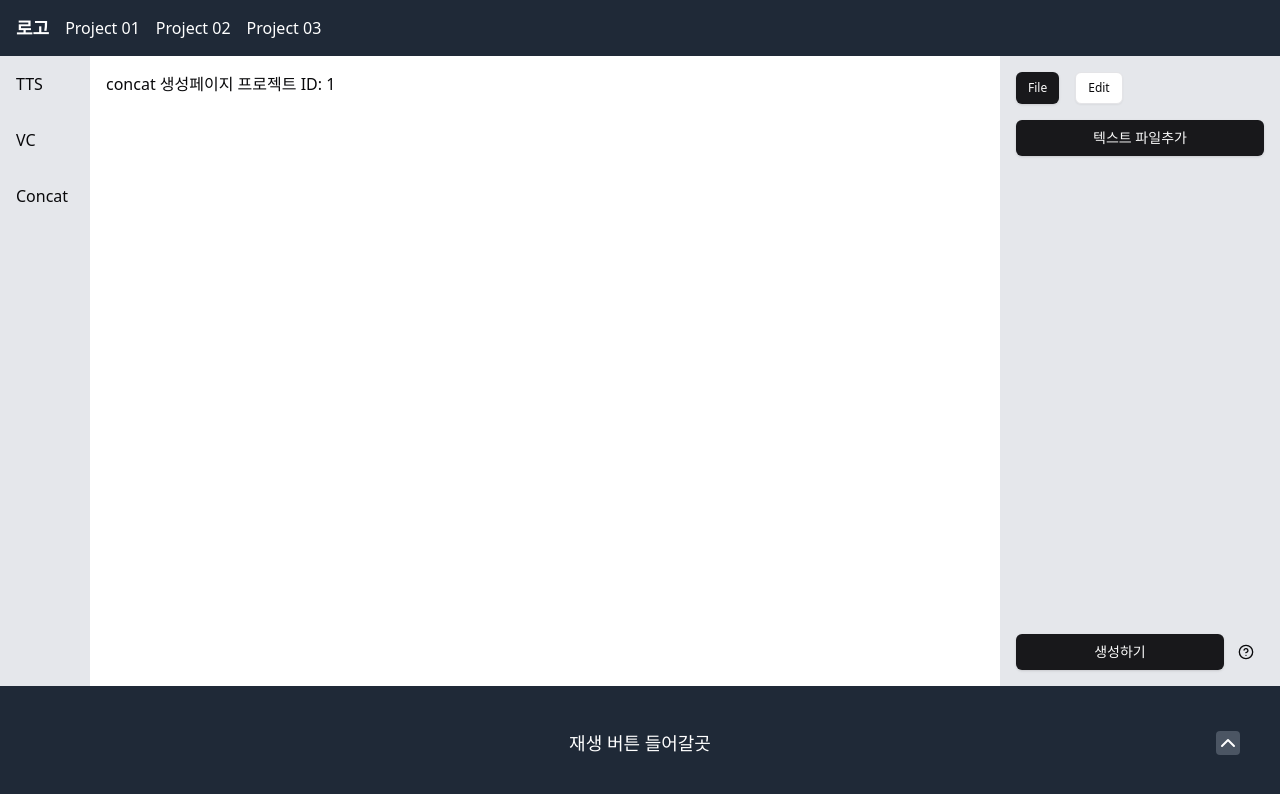
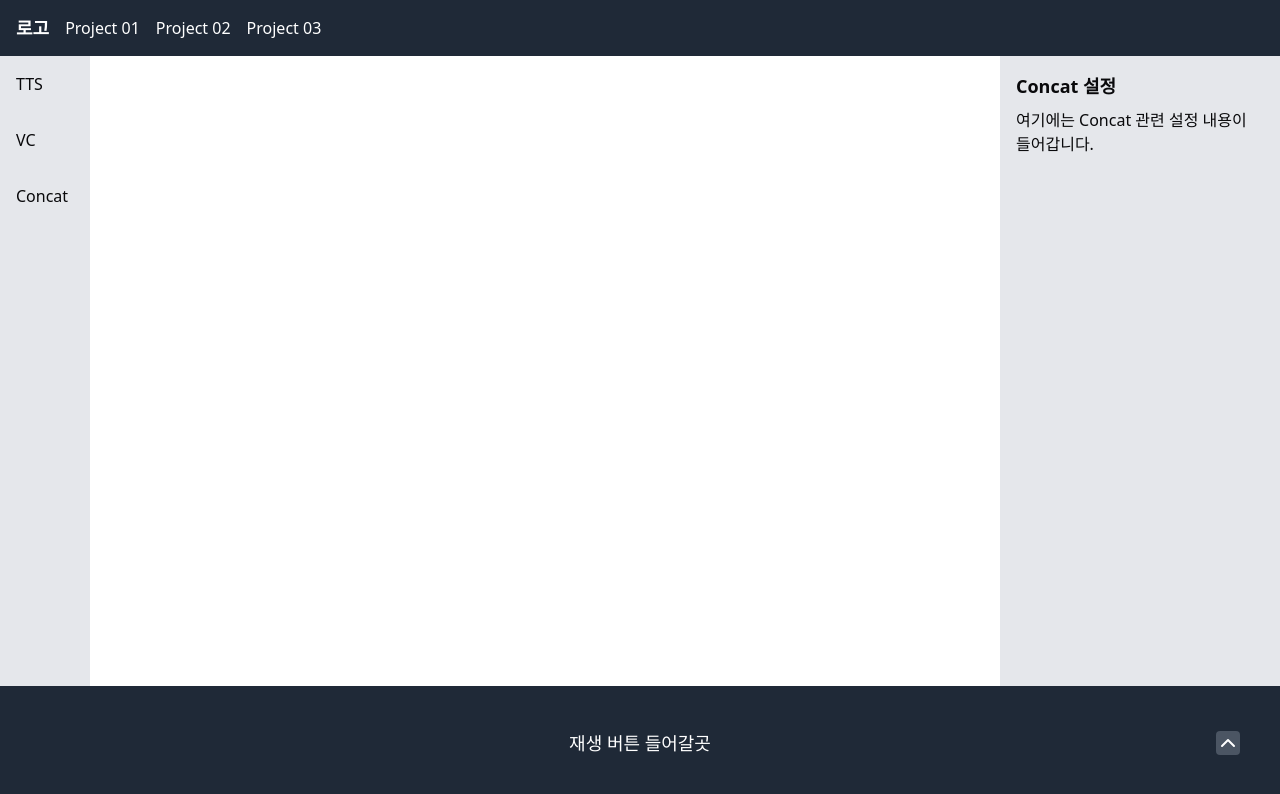
Before and after one commit to FC-DEV-FinalProject/FinalProject_5RE5_FE, a React (Vite) app: page /project/concat/1 in a window 1280 px wide. Shown: the top 794 px of the page. Built offline with nearby package versions, Linux system fonts and the light colour scheme.

Commit message:
feat: 프로젝트 우측 사이드바 컴포넌트화 (#46)

```diff
--- /dev/null
+++ b/src/components/sidebar/ConcatSidebar.tsx
@@ -0,0 +1,10 @@
+const ConcatSidebar = () => {
+  return (
+    <div className='flex flex-col'>
+      <h2 className='mb-2 text-lg font-bold'>Concat 설정</h2>
+      <p>여기에는 Concat 관련 설정 내용이 들어갑니다.</p>
+    </div>
+  );
+};
+
+export default ConcatSidebar;
--- /dev/null
+++ b/src/components/sidebar/TTSSidebar.tsx
@@ -0,0 +1,48 @@
+import { useState } from 'react';
+import { Button } from '@/components/ui/button';
+import EditContent from '@/components/sidebar/sidebarContent/EditContent';
+
+const FileContent = () => {
+  return (
+    <div className='flex flex-col h-full'>
+      <div className='flex-1 w-full'>
+        <Button className='w-full'>텍스트 파일추가</Button>
+      </div>
+
+      <div className='flex items-center justify-between gap-1'>
+        <Button className='flex-1' variant='default'>
+          생성하기
+        </Button>
+      </div>
+    </div>
+  );
+};
+
+const TTSSidebar = () => {
+  const [activeTab, setActiveTab] = useState<'file' | 'edit'>('file');
+
+  return (
+    <>
+      <div className='flex gap-4 mb-4'>
+        <Button
+          variant={activeTab === 'file' ? 'default' : 'outline'}
+          size='sm'
+          onClick={() => setActiveTab('file')}
+        >
+          File
+        </Button>
+        <Button
+          variant={activeTab === 'edit' ? 'default' : 'outline'}
+          size='sm'
+          onClick={() => setActiveTab('edit')}
+        >
+          Edit
+        </Button>
+      </div>
+      {/* 탭별 콘텐츠 */}
+      {activeTab === 'file' ? <FileContent /> : <EditContent />}
+    </>
+  );
+};
+
+export default TTSSidebar;
--- /dev/null
+++ b/src/components/sidebar/VCSidebar.tsx
@@ -0,0 +1,10 @@
+const VCSidebar = () => {
+  return (
+    <div className='flex flex-col'>
+      <h2 className='mb-2 text-lg font-bold'>VC 설정</h2>
+      <p>여기에는 VC 관련 설정 내용이 들어갑니다.</p>
+    </div>
+  );
+};
+
+export default VCSidebar;
--- a/src/layout/ProjectLayout.tsx
+++ b/src/layout/ProjectLayout.tsx
@@ -4,25 +4,9 @@ import { ChevronDown, ChevronUp, CircleHelp } from 'lucide-react';
 import { useHotkeys } from 'react-hotkeys-hook';
 import { Button } from '@/components/ui/button';
 import EditContent from '@/components/sidebar/sidebarContent/EditContent';
-
-const FileContent = () => {
-  return (
-    <div className='flex flex-col h-full'>
-      <div className='flex-1 w-full'>
-        <Button className='w-full'>텍스트 파일추가</Button>
-      </div>
-
-      <div className='flex items-center justify-between gap-1 '>
-        <Button className='flex-1' variant='default'>
-          생성하기
-        </Button>
-        <Button variant='ghost' size='icon' aria-label='도움말'>
-          <CircleHelp />
-        </Button>
-      </div>
-    </div>
-  );
-};
+import TTSSidebar from '@/components/sidebar/TTSSidebar';
+import VCSidebar from '@/components/sidebar/VCSidebar';
+import ConcatSidebar from '@/components/sidebar/ConcatSidebar';
 
 const ProjectLayout = () => {
   // Footer 상태 관리 (열림/닫힘 여부)
@@ -48,21 +32,21 @@ const ProjectLayout = () => {
     <div className='flex flex-col h-screen'>
       {/* 헤더 */}
       <header className='flex items-center gap-4 px-4 text-white bg-gray-800 h-14'>
-        <h1 className='text-lg font-bold'>로고 </h1>
+        <h1 className='text-lg font-bold'>로고</h1>
         <nav>
           <ul className='flex gap-4'>
             <li>
-              <Link to={`tts/project1`} className='hover:underline'>
+              <Link to={`/project/tts/project1`} className='hover:underline'>
                 Project 01
               </Link>
             </li>
             <li>
-              <Link to={`tts/project2`} className='hover:underline'>
+              <Link to={`/project/tts/project2`} className='hover:underline'>
                 Project 02
               </Link>
             </li>
             <li>
-              <Link to={`tts/project3`} className='hover:underline'>
+              <Link to={`/project/tts/project3`} className='hover:underline'>
                 Project 03
               </Link>
             </li>
@@ -75,17 +59,23 @@ const ProjectLayout = () => {
         <aside className='p-4 bg-gray-200 w-[90px]'>
           <ul>
             <li className='mb-8'>
-              <Link to={`tts/${projectId}`} className='hover:underline'>
+              <Link
+                to={`/project/tts/${projectId}`}
+                className='hover:underline'
+              >
                 TTS
               </Link>
             </li>
             <li className='mb-8'>
-              <Link to={`vc/${projectId}`} className='hover:underline'>
+              <Link to={`/project/vc/${projectId}`} className='hover:underline'>
                 VC
               </Link>
             </li>
             <li>
-              <Link to={`concat/${projectId}`} className='hover:underline'>
+              <Link
+                to={`/project/concat/${projectId}`}
+                className='hover:underline'
+              >
                 Concat
               </Link>
             </li>
@@ -99,25 +89,9 @@ const ProjectLayout = () => {
 
         {/* 우측 사이드바 */}
         <aside className='p-4 bg-gray-200 w-[280px] flex flex-col'>
-          <div className='flex gap-4 mb-4'>
-            <Button
-              variant={activeTab === 'file' ? 'default' : 'outline'}
-              size='sm'
-              onClick={() => setActiveTab('file')}
-            >
-              File
-            </Button>
-            <Button
-              variant={activeTab === 'edit' ? 'default' : 'outline'}
-              size='sm'
-              onClick={() => setActiveTab('edit')}
-            >
-              Edit
-            </Button>
-          </div>
-
-          {/* 탭별 콘텐츠 */}
-          {activeTab === 'file' ? <FileContent /> : <EditContent />}
+          {selectedMenu === 'tts' && <TTSSidebar />}
+          {selectedMenu === 'vc' && <VCSidebar />}
+          {selectedMenu === 'concat' && <ConcatSidebar />}
         </aside>
       </div>
 
--- a/src/routes/router.tsx
+++ b/src/routes/router.tsx
@@ -64,10 +64,10 @@ export const router = createBrowserRouter([
         element: <Profile />,
       },
       {
-        path: 'project',
+        path: 'project/:selectedMenu/:projectId', // selectedMenu와 projectId 모두 명시적으로 지정
         element: <ProjectLayout />, // 프로젝트 전용 레이아웃
         children: [
-          { index: true, path: 'tts/:projectId', element: <TTS /> },
+          { path: 'tts/:projectId', element: <TTS /> },
           { path: 'vc/:projectId', element: <VC /> },
           { path: 'concat/:projectId', element: <Concat /> },
         ],
```
